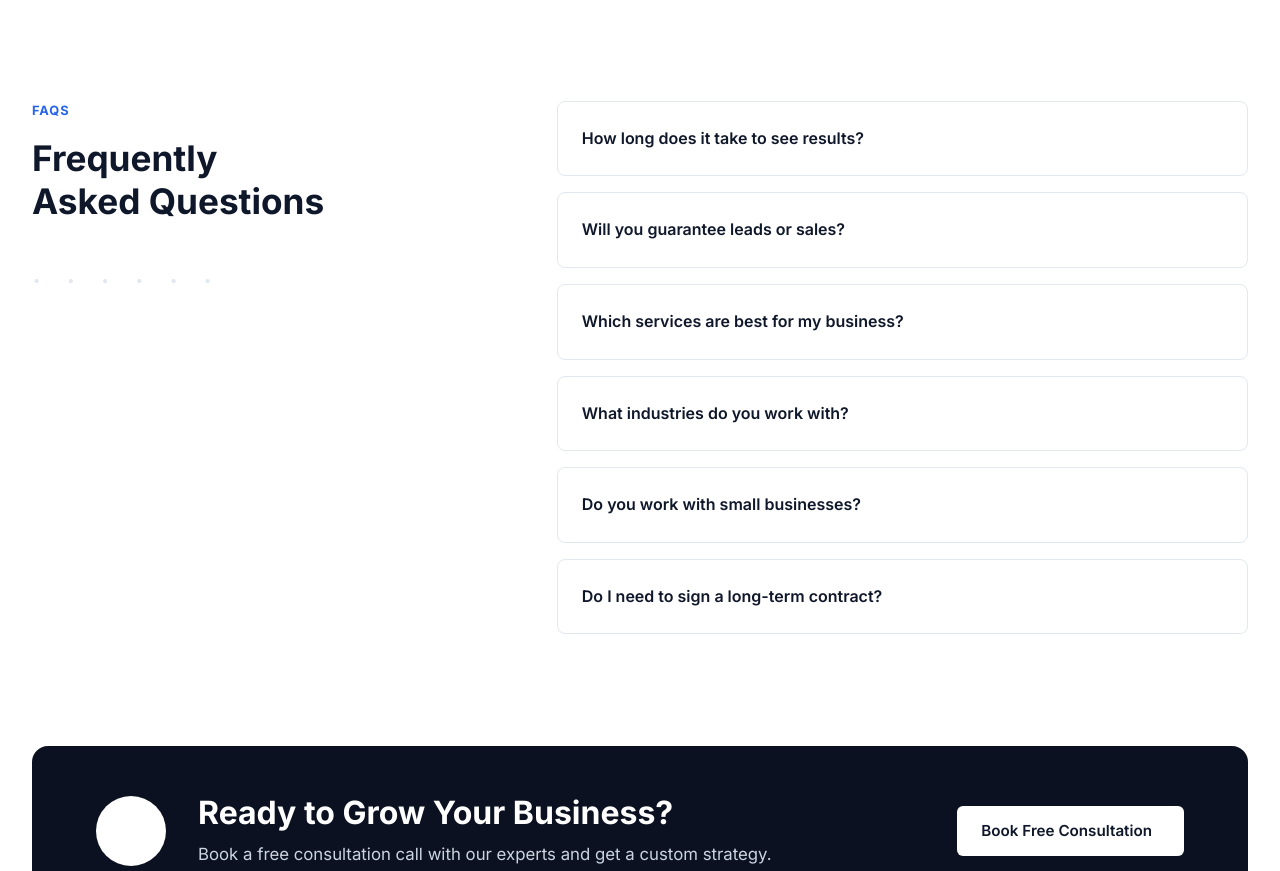
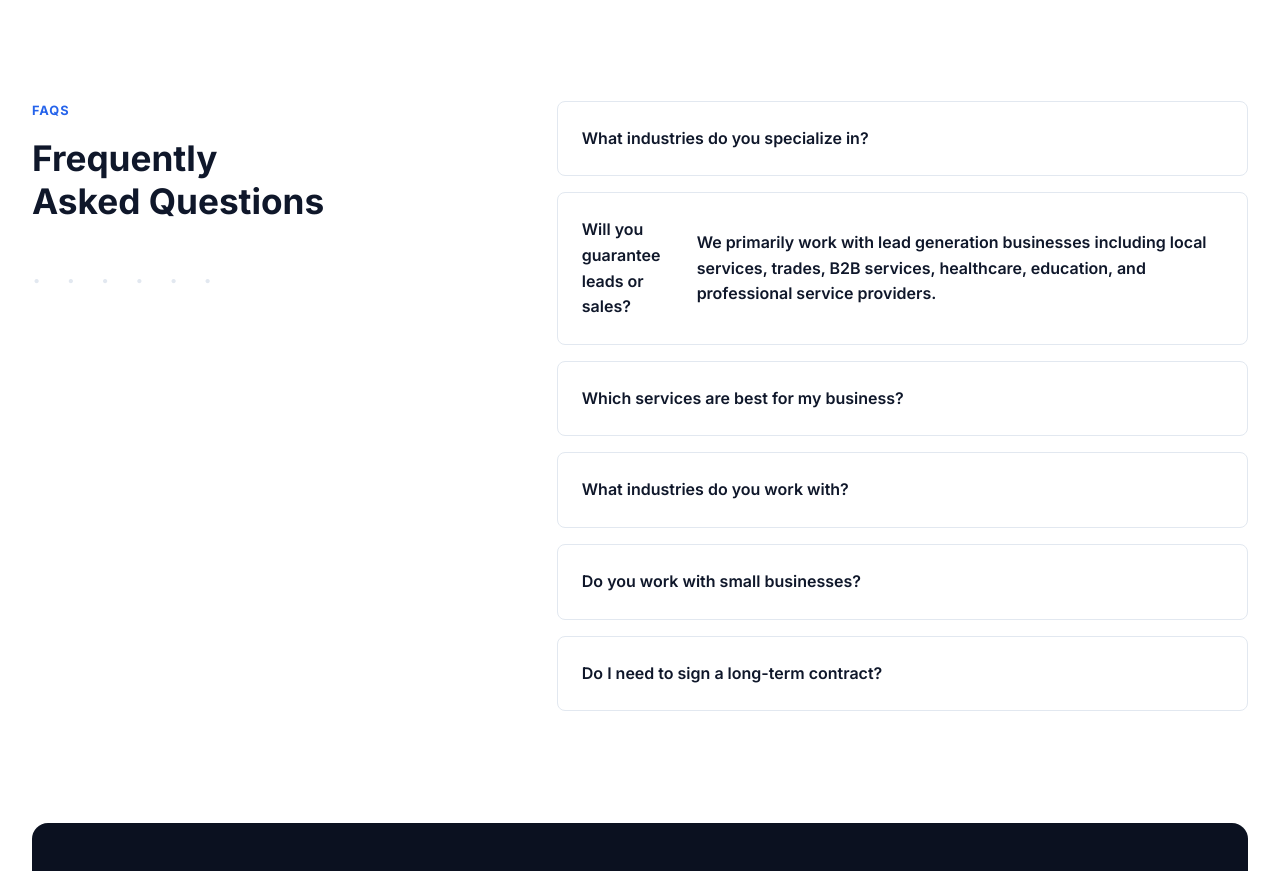
Before and after one commit to ideepakgoswami/Bidxperts, a Next.js app: page / in a window 1280 px wide. Shown: the part 3500-4371 px from the top of the page. Built offline with nearby package versions, Linux system fonts and the light colour scheme; some icons are missing.

Commit message:
FAQ changes Test

```diff
--- a/src/app/page.tsx
+++ b/src/app/page.tsx
@@ -337,12 +337,13 @@ export default function Home() {
             </div>
             <div className="faq-right">
               <div className="faq-item">
-                <span>How long does it take to see results?</span>
+                <span>What industries do you specialize in?</span>
                 <i className="ph-bold ph-plus"></i>
               </div>
               <div className="faq-item">
                 <span>Will you guarantee leads or sales?</span>
                 <i className="ph-bold ph-plus"></i>
+                <p>We primarily work with lead generation businesses including local services, trades, B2B services, healthcare, education, and professional service providers.</p>
               </div>
               <div className="faq-item">
                 <span>Which services are best for my business?</span>
```
